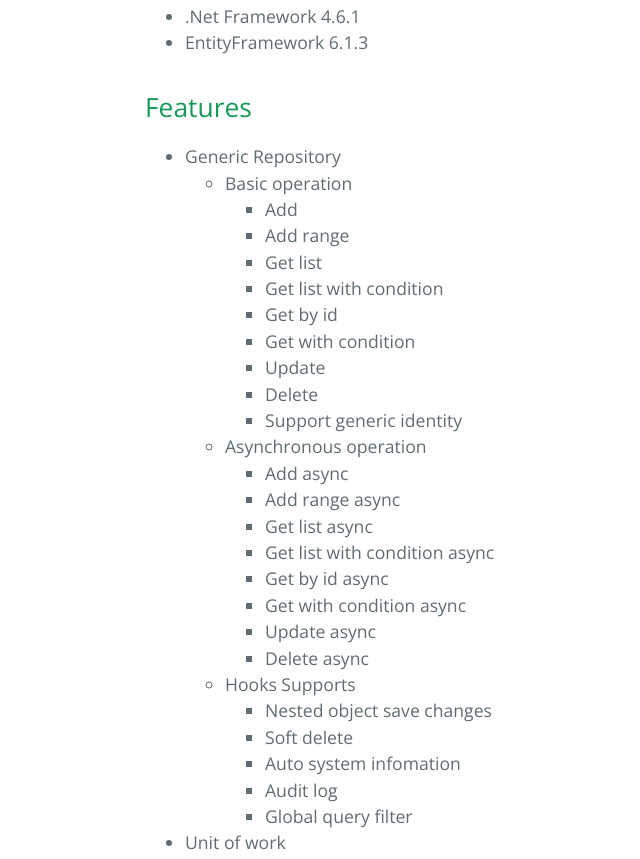
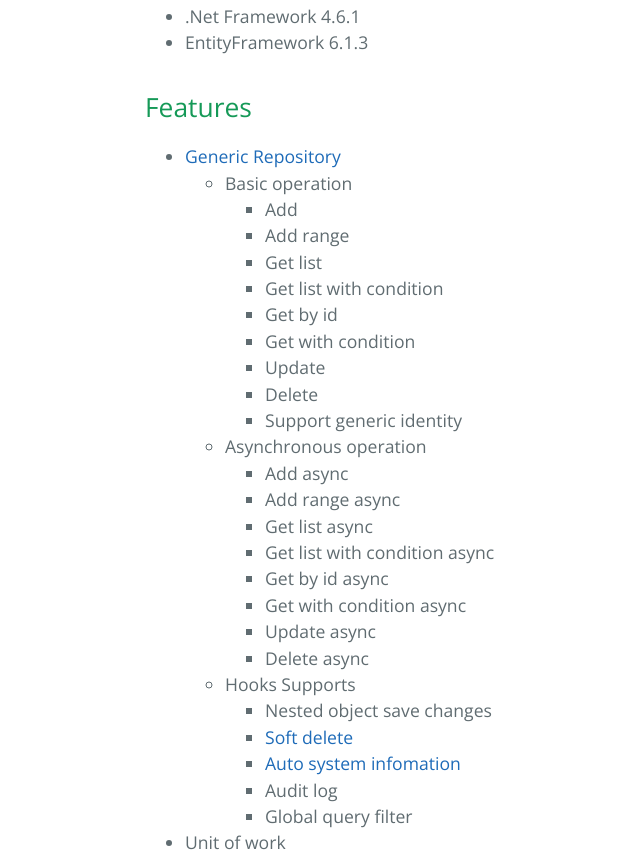
Before and after one commit to kirkchen/EFRepository, a plain HTML site: page index.html in a window 1280 px wide. Shown: the part 1577-2436 px from the top of the page, without its empty margins (79-719 px from the left). Drawn offline with nearby package versions, Linux system fonts and the light colour scheme.

Commit message:
docs(docs): Add links to sample page

```diff
--- a/index.html
+++ b/index.html
@@ -45,8 +45,8 @@
 <a id="features" class="anchor" href="#features" aria-hidden="true"><span aria-hidden="true" class="octicon octicon-link"></span></a>Features</h2>
 
 <ul>
-<li>Generic Repository
-
+<li>
+  <a href="sample.html?feature=Repositories\GenericRepository.feature" target="_blank">Generic Repository</a>
 <ul>
 <li>Basic operation
 
@@ -80,8 +80,8 @@
 
 <ul>
 <li>Nested object save changes</li>
-<li>Soft delete</li>
-<li>Auto system infomation</li>
+<li><a href="sample.html?feature=Hooks\SoftDelete.feature" target="_blank">Soft delete</a></li>
+<li><a href="sample.html?feature=Hooks\SystemInfo.feature" target="_blank">Auto system infomation</a></li>
 <li>Audit log</li>
 <li>Global query filter</li>
 </ul>
```
